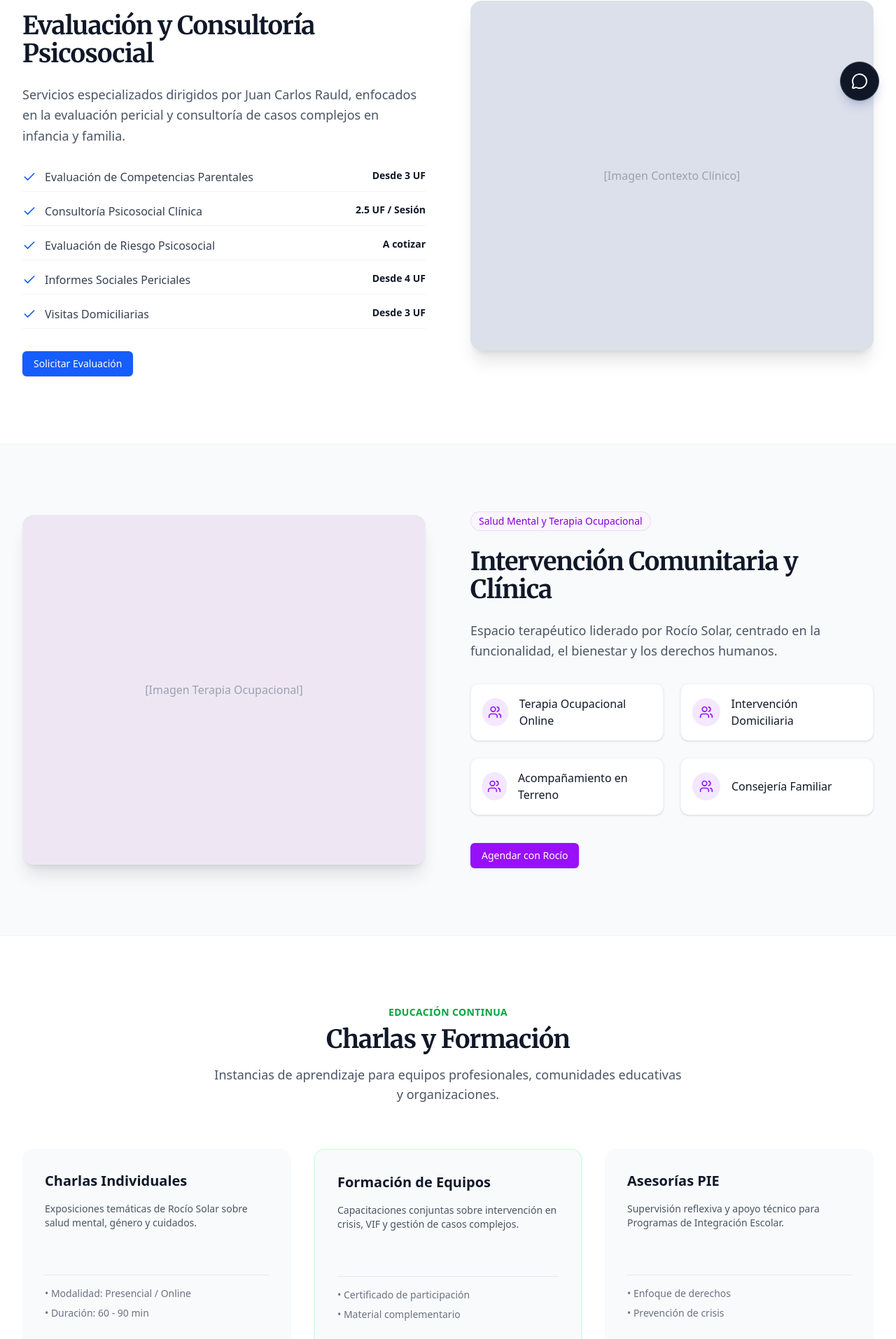
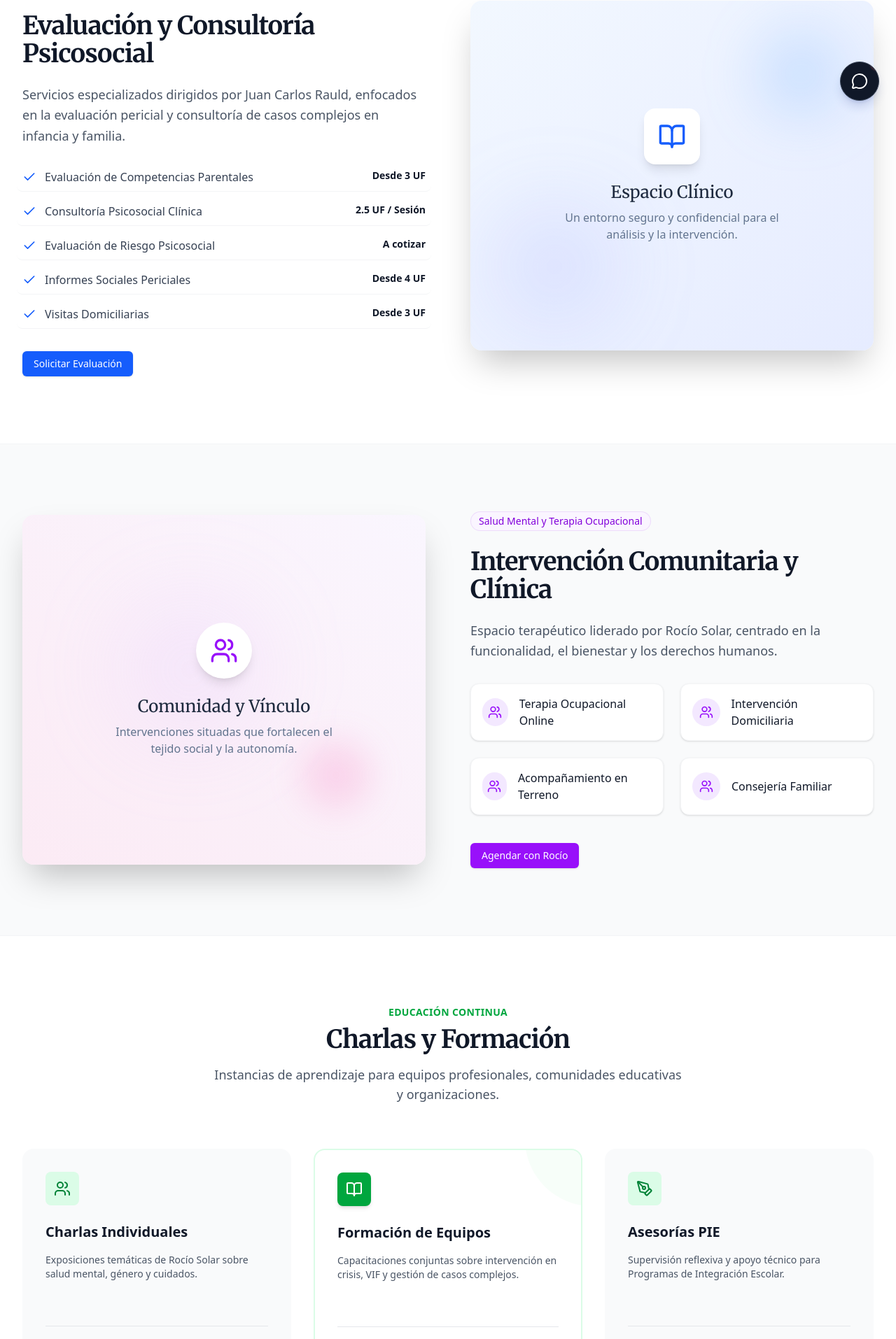
Before and after one commit to hh2fc24/centroreflexion, a Next.js app: page /servicios in a window 1280 px wide. Shown: the part 632-2546 px from the top of the page at 70% size. Built offline with nearby package versions, Linux system fonts and the light colour scheme.

Commit message:
feat: replace placeholders with premium CSS assets and add micro-interactions

```diff
--- a/app/servicios/page.tsx
+++ b/app/servicios/page.tsx
@@ -56,10 +56,10 @@ export default function Services() {
                                     { name: "Informes Sociales Periciales", price: "Desde 4 UF" },
                                     { name: "Visitas Domiciliarias", price: "Desde 3 UF" }
                                 ].map((item, idx) => (
-                                    <li key={idx} className="flex items-start justify-between border-b border-gray-100 pb-2">
+                                    <li key={idx} className="flex items-start justify-between border-b border-gray-100 pb-2 group hover:bg-gray-50/50 transition-colors rounded-lg px-2 -mx-2">
                                         <div className="flex items-center text-gray-700">
-                                            <Check className="h-5 w-5 text-blue-600 mr-3 flex-shrink-0" />
-                                            <span>{item.name}</span>
+                                            <Check className="h-5 w-5 text-blue-600 mr-3 flex-shrink-0 group-hover:scale-110 transition-transform" />
+                                            <span className="group-hover:text-blue-900 transition-colors">{item.name}</span>
                                         </div>
                                         <span className="font-semibold text-gray-900 text-sm ml-4">{item.price}</span>
                                     </li>
@@ -70,11 +70,25 @@ export default function Services() {
                                 Solicitar Evaluación
                             </Button>
                         </div>
-                        <div className="relative h-[500px] rounded-2xl overflow-hidden bg-gray-100 shadow-xl">
-                            {/* Placeholder for clinical image */}
-                            <div className="absolute inset-0 bg-blue-900/10 mix-blend-multiply" />
-                            <div className="absolute inset-0 flex items-center justify-center text-gray-400">
-                                [Imagen Contexto Clínico]
+                        <div className="relative h-[500px] rounded-2xl overflow-hidden shadow-2xl group">
+                            {/* Abstract Clinical Background */}
+                            <div className="absolute inset-0 bg-gradient-to-br from-blue-50 to-indigo-100 opacity-80" />
+                            <div className="absolute inset-0 opacity-10 bg-[radial-gradient(ellipse_at_top_right,_var(--tw-gradient-stops))] from-blue-600 via-transparent to-transparent" />
+
+                            {/* Decorative Elements */}
+                            <div className="absolute top-10 right-10 w-32 h-32 bg-blue-400/20 rounded-full blur-2xl group-hover:bg-blue-400/30 transition-colors duration-700" />
+                            <div className="absolute bottom-10 left-10 w-40 h-40 bg-indigo-400/20 rounded-full blur-3xl group-hover:bg-indigo-400/30 transition-colors duration-700" />
+
+                            {/* Content */}
+                            <div className="absolute inset-0 flex flex-col items-center justify-center p-8 text-center">
+                                <motion.div
+                                    whileHover={{ scale: 1.05 }}
+                                    className="w-20 h-20 bg-white rounded-2xl shadow-lg flex items-center justify-center mb-6"
+                                >
+                                    <BookOpen className="w-10 h-10 text-blue-600" />
+                                </motion.div>
+                                <h3 className="text-2xl font-serif text-slate-800 mb-2">Espacio Clínico</h3>
+                                <p className="text-slate-500 max-w-xs">Un entorno seguro y confidencial para el análisis y la intervención.</p>
                             </div>
                         </div>
                     </div>
@@ -85,11 +99,25 @@ export default function Services() {
             <section id="terapia-ocupacional" className="py-24 bg-gray-50 border-b border-gray-100">
                 <div className="mx-auto max-w-7xl px-4 sm:px-6 lg:px-8">
                     <div className="grid grid-cols-1 lg:grid-cols-2 gap-16 items-center">
-                        <div className="order-last lg:order-first relative h-[500px] rounded-2xl overflow-hidden bg-white shadow-xl">
-                            {/* Placeholder for clinical image */}
-                            <div className="absolute inset-0 bg-purple-900/10 mix-blend-multiply" />
-                            <div className="absolute inset-0 flex items-center justify-center text-gray-400">
-                                [Imagen Terapia Ocupacional]
+                        <div className="order-last lg:order-first relative h-[500px] rounded-2xl overflow-hidden shadow-2xl group">
+                            {/* Abstract OT Background */}
+                            <div className="absolute inset-0 bg-gradient-to-bl from-purple-50 to-pink-100 opacity-80" />
+                            <div className="absolute inset-0 opacity-10 bg-[radial-gradient(circle_at_bottom_left,_var(--tw-gradient-stops))] from-purple-600 via-transparent to-transparent" />
+
+                            {/* Decorative Elements */}
+                            <div className="absolute top-1/4 left-1/4 w-48 h-48 bg-purple-300/20 rounded-full blur-3xl group-hover:scale-110 transition-transform duration-1000" />
+                            <div className="absolute bottom-20 right-20 w-24 h-24 bg-pink-400/20 rounded-full blur-xl" />
+
+                            {/* Content */}
+                            <div className="absolute inset-0 flex flex-col items-center justify-center p-8 text-center">
+                                <motion.div
+                                    whileHover={{ scale: 1.05, rotate: 5 }}
+                                    className="w-20 h-20 bg-white rounded-full shadow-lg flex items-center justify-center mb-6"
+                                >
+                                    <Users className="w-10 h-10 text-purple-600" />
+                                </motion.div>
+                                <h3 className="text-2xl font-serif text-slate-800 mb-2">Comunidad y Vínculo</h3>
+                                <p className="text-slate-500 max-w-xs">Intervenciones situadas que fortalecen el tejido social y la autonomía.</p>
                             </div>
                         </div>
 
@@ -141,8 +169,11 @@ export default function Services() {
 
                     <div className="grid grid-cols-1 md:grid-cols-2 lg:grid-cols-3 gap-8">
                         {/* Service Item */}
-                        <div className="bg-gray-50 rounded-2xl p-8 transition-all hover:-translate-y-1 hover:shadow-lg">
-                            <h3 className="text-xl font-bold text-gray-900 mb-4">Charlas Individuales</h3>
+                        <div className="bg-gray-50 rounded-2xl p-8 transition-all duration-300 hover:-translate-y-2 hover:shadow-xl group border border-transparent hover:border-green-200">
+                            <div className="w-12 h-12 bg-green-100 rounded-lg flex items-center justify-center mb-6 group-hover:scale-110 transition-transform">
+                                <Users className="w-6 h-6 text-green-700" />
+                            </div>
+                            <h3 className="text-xl font-bold text-gray-900 mb-4 group-hover:text-green-800 transition-colors">Charlas Individuales</h3>
                             <p className="text-gray-600 text-sm mb-6 min-h-[80px]">
                                 Exposiciones temáticas de Rocío Solar sobre salud mental, género y cuidados.
                             </p>
@@ -150,11 +181,15 @@ export default function Services() {
                                 <li>• Modalidad: Presencial / Online</li>
                                 <li>• Duración: 60 - 90 min</li>
                             </ul>
-                            <span className="text-green-600 font-bold">Consultar Valor</span>
+                            <span className="text-green-600 font-bold group-hover:underline">Consultar Valor</span>
                         </div>
 
                         {/* Service Item */}
-                        <div className="bg-gray-50 rounded-2xl p-8 transition-all hover:-translate-y-1 hover:shadow-lg border-2 border-green-100">
+                        <div className="bg-white rounded-2xl p-8 transition-all duration-300 hover:-translate-y-2 hover:shadow-xl border-2 border-green-100 hover:border-green-300 group relative overflow-hidden">
+                            <div className="absolute top-0 right-0 w-24 h-24 bg-green-50 rounded-bl-full -mr-4 -mt-4 opacity-50 transition-transform group-hover:scale-110" />
+                            <div className="w-12 h-12 bg-green-600 rounded-lg flex items-center justify-center mb-6 shadow-md group-hover:shadow-lg transition-shadow">
+                                <BookOpen className="w-6 h-6 text-white" />
+                            </div>
                             <h3 className="text-xl font-bold text-gray-900 mb-4">Formación de Equipos</h3>
                             <p className="text-gray-600 text-sm mb-6 min-h-[80px]">
                                 Capacitaciones conjuntas sobre intervención en crisis, VIF y gestión de casos complejos.
@@ -163,12 +198,15 @@ export default function Services() {
                                 <li>• Certificado de participación</li>
                                 <li>• Material complementario</li>
                             </ul>
-                            <span className="text-green-600 font-bold">A medida</span>
+                            <span className="text-green-700 font-bold bg-green-50 px-3 py-1 rounded-full text-xs uppercase tracking-wide">A medida</span>
                         </div>
 
                         {/* Service Item */}
-                        <div className="bg-gray-50 rounded-2xl p-8 transition-all hover:-translate-y-1 hover:shadow-lg">
-                            <h3 className="text-xl font-bold text-gray-900 mb-4">Asesorías PIE</h3>
+                        <div className="bg-gray-50 rounded-2xl p-8 transition-all duration-300 hover:-translate-y-2 hover:shadow-xl group border border-transparent hover:border-green-200">
+                            <div className="w-12 h-12 bg-green-100 rounded-lg flex items-center justify-center mb-6 group-hover:scale-110 transition-transform">
+                                <PenTool className="w-6 h-6 text-green-700" />
+                            </div>
+                            <h3 className="text-xl font-bold text-gray-900 mb-4 group-hover:text-green-800 transition-colors">Asesorías PIE</h3>
                             <p className="text-gray-600 text-sm mb-6 min-h-[80px]">
                                 Supervisión reflexiva y apoyo técnico para Programas de Integración Escolar.
                             </p>
@@ -176,7 +214,7 @@ export default function Services() {
                                 <li>• Enfoque de derechos</li>
                                 <li>• Prevención de crisis</li>
                             </ul>
-                            <span className="text-green-600 font-bold">Plan mensual</span>
+                            <span className="text-green-600 font-bold group-hover:underline">Plan mensual</span>
                         </div>
                     </div>
                 </div>
```
